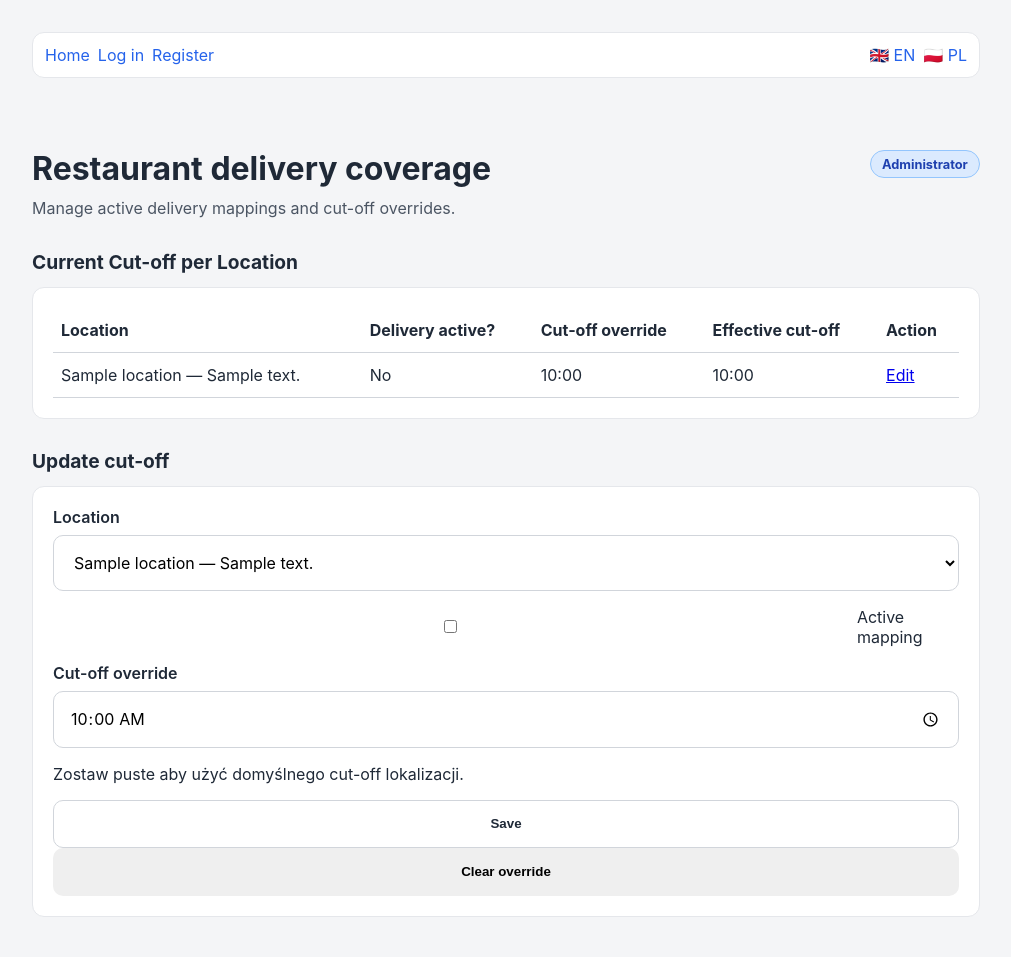
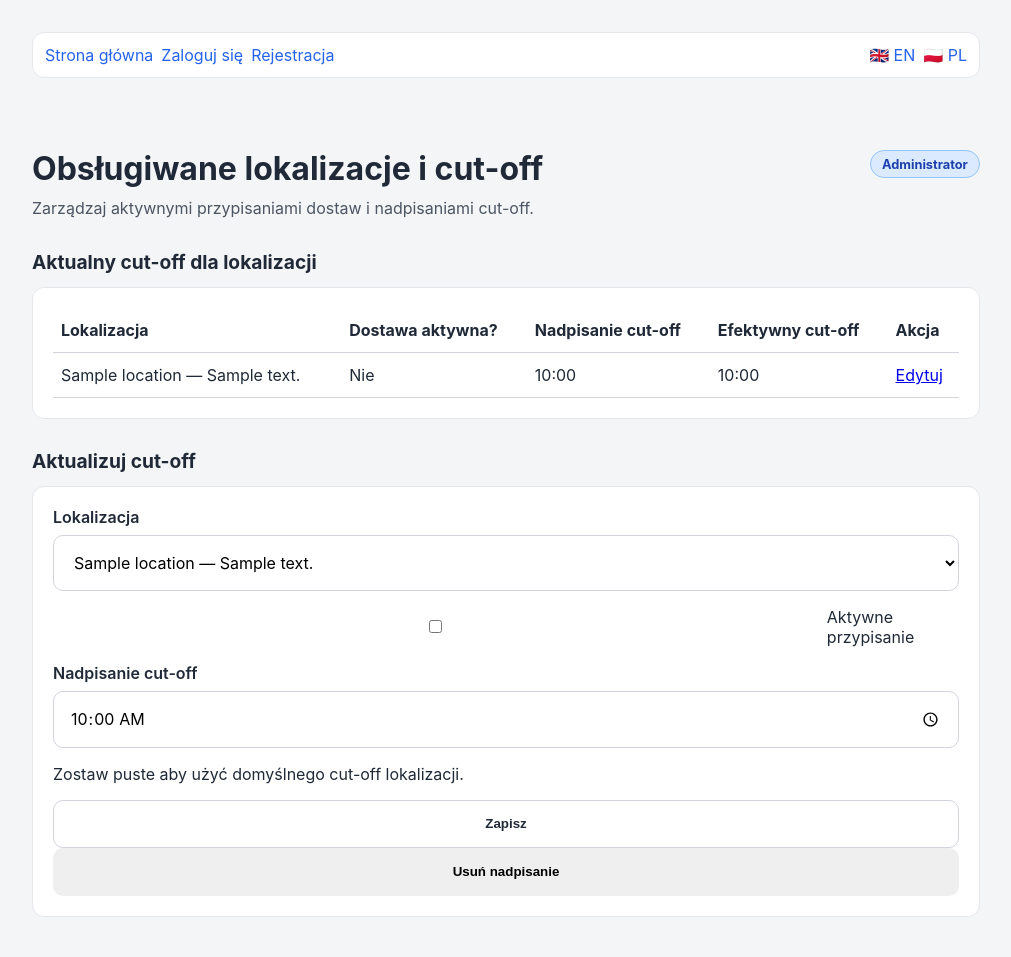
Before and after one commit to komputerdimateusz-max/repo_new, a FastAPI app: template frontend/templates/admin_restaurant_coverage.html in a window 1280 px wide. Shown: the whole page, without its empty margins (134-1145 px from the left). Run offline with FastAPI, Linux system fonts and the light colour scheme; the template is opened without the code that fills it: most values are stand-ins (such as "Sample title", 1, 10 or a date in 2020).

Commit message:
Fix language consistency – default Polish + remove hardcoded English

```diff
--- a/app/i18n.py
+++ b/app/i18n.py
@@ -3,7 +3,7 @@
 from fastapi import Request
 
 SUPPORTED_LANGUAGES: set[str] = {"en", "pl"}
-DEFAULT_LANGUAGE: str = "en"
+DEFAULT_LANGUAGE: str = "pl"
 
 TRANSLATIONS: dict[str, dict[str, str]] = {
     "en": {
@@ -173,6 +173,26 @@ TRANSLATIONS: dict[str, dict[str, str]] = {
         "order.opening_hours.window": "Orders can be placed between {open_time} and {close_time}.",
         "order.opening_hours.next_open": "Next opening time: {time}.",
         "order.opening_hours.form_disabled": "Order form is disabled outside ordering hours.",
+        "coverage.title": "Restaurant delivery coverage",
+        "coverage.subtitle": "Manage active delivery mappings and cut-off overrides.",
+        "coverage.role.restaurant": "Restaurant",
+        "coverage.role.admin": "Administrator",
+        "coverage.restaurant": "Restaurant",
+        "coverage.current_cutoff": "Current Cut-off per Location",
+        "coverage.location": "Location",
+        "coverage.delivery_active": "Delivery active?",
+        "coverage.cutoff_override": "Cut-off override",
+        "coverage.effective_cutoff": "Effective cut-off",
+        "coverage.action": "Action",
+        "coverage.yes": "Yes",
+        "coverage.no": "No",
+        "coverage.edit": "Edit",
+        "coverage.update_cutoff": "Update cut-off",
+        "coverage.select_location": "Select location",
+        "coverage.active_mapping": "Active mapping",
+        "coverage.hint": "Leave empty to use location default cut-off.",
+        "coverage.save": "Save",
+        "coverage.clear_override": "Clear override",
     },
     "pl": {
         "nav.home": "Strona główna",
@@ -341,6 +361,26 @@ TRANSLATIONS: dict[str, dict[str, str]] = {
         "order.opening_hours.window": "Zamówienia można składać między {open_time} a {close_time}.",
         "order.opening_hours.next_open": "Następne otwarcie: {time}.",
         "order.opening_hours.form_disabled": "Formularz zamówienia jest wyłączony poza godzinami zamówień.",
+        "coverage.title": "Obsługiwane lokalizacje i cut-off",
+        "coverage.subtitle": "Zarządzaj aktywnymi przypisaniami dostaw i nadpisaniami cut-off.",
+        "coverage.role.restaurant": "Restauracja",
+        "coverage.role.admin": "Administrator",
+        "coverage.restaurant": "Restauracja",
+        "coverage.current_cutoff": "Aktualny cut-off dla lokalizacji",
+        "coverage.location": "Lokalizacja",
+        "coverage.delivery_active": "Dostawa aktywna?",
+        "coverage.cutoff_override": "Nadpisanie cut-off",
+        "coverage.effective_cutoff": "Efektywny cut-off",
+        "coverage.action": "Akcja",
+        "coverage.yes": "Tak",
+        "coverage.no": "Nie",
+        "coverage.edit": "Edytuj",
+        "coverage.update_cutoff": "Aktualizuj cut-off",
+        "coverage.select_location": "Wybierz lokalizację",
+        "coverage.active_mapping": "Aktywne przypisanie",
+        "coverage.hint": "Zostaw puste aby użyć domyślnego cut-off lokalizacji.",
+        "coverage.save": "Zapisz",
+        "coverage.clear_override": "Usuń nadpisanie",
     },
 }
 
--- a/frontend/templates/admin_restaurant_coverage.html
+++ b/frontend/templates/admin_restaurant_coverage.html
@@ -1,23 +1,23 @@
 {% extends "base.html" %}
 
-{% block title %}Restaurant Coverage · repo_new{% endblock %}
+{% block title %}{{ t('coverage.title', lang) }} · repo_new{% endblock %}
 
 {% block content %}
 <div class="page-container">
   <header class="page-header">
     <div>
-      <h1 class="page-title">Restaurant delivery coverage</h1>
-      <p class="page-subtitle">Manage active delivery mappings and cut-off overrides.</p>
+      <h1 class="page-title">{{ t('coverage.title', lang) }}</h1>
+      <p class="page-subtitle">{{ t('coverage.subtitle', lang) }}</p>
     </div>
-    <span class="pill pill--accent">{% if current_user.role == 'restaurant' %}Restaurant{% else %}Administrator{% endif %}</span>
+    <span class="pill pill--accent">{% if current_user.role == 'restaurant' %}{{ t('coverage.role.restaurant', lang) }}{% else %}{{ t('coverage.role.admin', lang) }}{% endif %}</span>
   </header>
 
   {% if current_user.role == "admin" %}
   <section class="section">
-    <h2 class="section-title">Restaurant</h2>
+    <h2 class="section-title">{{ t('coverage.restaurant', lang) }}</h2>
     <div class="form-card">
       <form method="get" action="{{ '/restaurant/coverage' if current_user.role == 'restaurant' else '/admin/restaurant-coverage' }}" class="stack-md">
-        <label class="field"><span>Restaurant</span>
+        <label class="field"><span>{{ t('coverage.restaurant', lang) }}</span>
           <select class="input" name="restaurant_id" onchange="this.form.submit()">
             {% for restaurant in restaurants %}
             <option value="{{ restaurant.id }}" {% if selected_restaurant_id == restaurant.id %}selected{% endif %}>{{ restaurant.name }}</option>
@@ -30,30 +30,30 @@
   {% endif %}
 
   <section class="section">
-    <h2 class="section-title">Current Cut-off per Location</h2>
+    <h2 class="section-title">{{ t('coverage.current_cutoff', lang) }}</h2>
     <div class="form-card table-wrap">
       <table class="simple-table">
         <thead>
           <tr>
-            <th>Location</th>
-            <th>Delivery active?</th>
-            <th>Cut-off override</th>
-            <th>Effective cut-off</th>
-            <th>Action</th>
+            <th>{{ t('coverage.location', lang) }}</th>
+            <th>{{ t('coverage.delivery_active', lang) }}</th>
+            <th>{{ t('coverage.cutoff_override', lang) }}</th>
+            <th>{{ t('coverage.effective_cutoff', lang) }}</th>
+            <th>{{ t('coverage.action', lang) }}</th>
           </tr>
         </thead>
         <tbody>
           {% for row in coverage_rows %}
           <tr>
             <td>{{ row.location.company_name }} — {{ row.location.address }}</td>
-            <td>{{ 'Yes' if row.mapping_active else 'No' }}</td>
+            <td>{{ t('coverage.yes', lang) if row.mapping_active else t('coverage.no', lang) }}</td>
             <td>{{ row.override_time.strftime('%H:%M') if row.override_time else '—' }}</td>
             <td>{{ row.effective_cutoff_time.strftime('%H:%M') if row.effective_cutoff_time else '—' }}</td>
             <td>
               <a
                 href="{{ '/restaurant/coverage' if current_user.role == 'restaurant' else '/admin/restaurant-coverage' }}?location_id={{ row.location.id }}{% if current_user.role == 'admin' %}&restaurant_id={{ selected_restaurant_id }}{% endif %}"
               >
-                Edit
+                {{ t('coverage.edit', lang) }}
               </a>
             </td>
           </tr>
@@ -64,28 +64,28 @@
   </section>
 
   <section class="section">
-    <h2 class="section-title">Update cut-off</h2>
+    <h2 class="section-title">{{ t('coverage.update_cutoff', lang) }}</h2>
     <div class="form-card">
       <form method="post" action="{{ '/restaurant/coverage' if current_user.role == 'restaurant' else '/admin/restaurant-coverage' }}" class="stack-md">
         {% if current_user.role == "admin" %}<input type="hidden" name="restaurant_id" value="{{ selected_restaurant_id }}" />{% endif %}
-        <label class="field"><span>Location</span>
+        <label class="field"><span>{{ t('coverage.location', lang) }}</span>
           <select class="input" name="location_id" required>
-            <option value="">Select location</option>
+            <option value="">{{ t('coverage.select_location', lang) }}</option>
             {% for location in locations %}
             <option value="{{ location.id }}" {% if selected_location_id == location.id %}selected{% endif %}>{{ location.company_name }} — {{ location.address }}</option>
             {% endfor %}
           </select>
         </label>
         <input type="hidden" name="mapping_active_present" value="1" />
-        <label class="field-inline"><input type="checkbox" name="mapping_active" {% if selected_mapping_active %}checked{% endif %}/> Active mapping</label>
+        <label class="field-inline"><input type="checkbox" name="mapping_active" {% if selected_mapping_active %}checked{% endif %}/> {{ t('coverage.active_mapping', lang) }}</label>
         <label class="field">
-          <span>Cut-off override</span>
+          <span>{{ t('coverage.cutoff_override', lang) }}</span>
           <input class="input" type="time" name="cut_off_override" value="{{ selected_override_time.strftime('%H:%M') if selected_override_time else '' }}" />
         </label>
-        <p class="muted">Zostaw puste aby użyć domyślnego cut-off lokalizacji.</p>
+        <p class="muted">{{ t('coverage.hint', lang) }}</p>
         <div class="actions-row">
-          <button type="submit" name="action" value="save" class="btn btn--secondary">Save</button>
-          <button type="submit" name="action" value="clear_override" class="btn">Clear override</button>
+          <button type="submit" name="action" value="save" class="btn btn--secondary">{{ t('coverage.save', lang) }}</button>
+          <button type="submit" name="action" value="clear_override" class="btn">{{ t('coverage.clear_override', lang) }}</button>
         </div>
       </form>
     </div>
```
Also changed, not shown: tests/test_restaurant_coverage_ui.py (+3 -3 lines).
